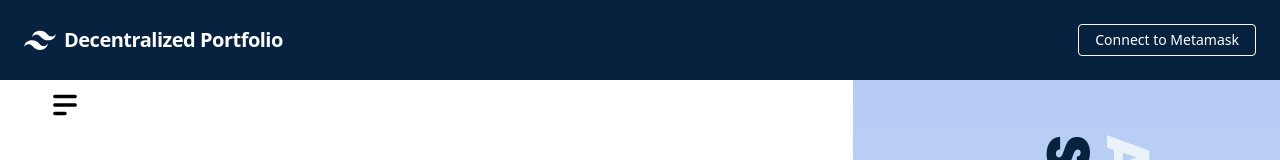
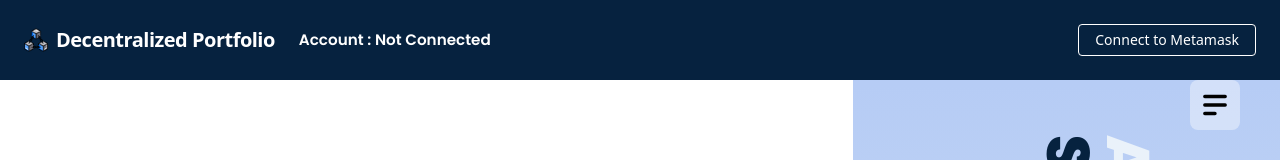
Before and after one commit to akash-kumar-saw/DecentralizedPortfolio, a React (Vite) app in the folder client/: page / in a window 1280 px wide. Shown: the top 160 px of the page. Built offline with nearby package versions, Linux system fonts and the light colour scheme; a web font is replaced by a local one.

Commit message:
Updated clinet/src/layouts/Navbar,Wallet.jsx

```diff
--- a/client/src/layouts/Navbar.jsx
+++ b/client/src/layouts/Navbar.jsx
@@ -37,7 +37,7 @@ const Navbar = () => {
   return (
     <div className="w-full flex justify-center">
       <div
-        className="sm:cursor-pointer fixed top-20 left-10 z-[999] rounded-lg bg-white/40 p-2"
+        className="sm:cursor-pointer fixed top-20 right-10 z-[999] rounded-lg bg-white/40 p-2"
         onClick={() => setShowMenu(!showMenu)}
       >
         <HiMenuAlt2 size={34} />
--- a/client/src/layouts/Wallet.jsx
+++ b/client/src/layouts/Wallet.jsx
@@ -1,9 +1,11 @@
 import {useState} from "react";
 import ABI from "../ABI.json";
 import { ethers } from 'ethers';
+import blockchain from '../assets/blockchain.png';
 
 const Wallet =({saveState})=>{
       const [connected,setConnected]=useState(true);
+      const [accountAddress, setAccountAddress] = useState("");
       const isAndroid = /android/i.test(navigator.userAgent);
 
       const connectWallet =async()=>{
@@ -11,11 +13,12 @@ const Wallet =({saveState})=>{
           const contractAddress = "0x258F818f774486B9f24a23e8F8a3805e71B4D02A";
           if (window.ethereum) {
             const provider = new ethers.providers.Web3Provider(window.ethereum);
-            await provider.send("eth_requestAccounts", []);
+            const accounts = await provider.send("eth_requestAccounts", []);
 
             const contract = new ethers.Contract(contractAddress, ABI, provider);
 
             setConnected(false);
+            setAccountAddress(accounts[0]);
             saveState({web3:provider,contract:contract});
           } else {
             console.error('No Ethereum provider found');
@@ -29,12 +32,12 @@ const Wallet =({saveState})=>{
       <>
         <nav className="flex items-center justify-between flex-wrap bg-dark_primary p-6">
           <div className="flex items-center flex-shrink-0 text-white mr-6">
-        <svg className="fill-current h-8 w-8 mr-2" width="54" height="54" viewBox="0 0 54 54" xmlns="http://www.w3.org/2000/svg"><path d="M13.5 22.1c1.8-7.2 6.3-10.8 13.5-10.8 10.8 0 12.15 8.1 17.55 9.45 3.6.9 6.75-.45 9.45-4.05-1.8 7.2-6.3 10.8-13.5 10.8-10.8 0-12.15-8.1-17.55-9.45-3.6-.9-6.75.45-9.45 4.05zM0 38.3c1.8-7.2 6.3-10.8 13.5-10.8 10.8 0 12.15 8.1 17.55 9.45 3.6.9 6.75-.45 9.45-4.05-1.8 7.2-6.3 10.8-13.5 10.8-10.8 0-12.15-8.1-17.55-9.45-3.6-.9-6.75.45-9.45 4.05z"/></svg>
+            <img src={blockchain} alt="..." className="w-8 pr-2"/>
             <span className="font-semibold text-xl text-white tracking-tight">Decentralized Portfolio</span>
           </div>
           <div className="w-full block flex-grow lg:flex lg:items-center lg:w-auto">
-        <div className="text-sm lg:flex-grow">
-
+            <div className="text-sm lg:flex-grow" >
+              <p className="font-semibold text-x text-white">Account : {connected ? "Not Connected" : accountAddress}</p>
             </div>
             <div>
               {isAndroid  ? <a href="https://metamask.app.link/dapp/sriche.netlify.app/" className="inline-block text-sm px-4 py-2 leading-none border rounded text-white border-white hover:border-transparent hover:text-dark_primary hover:bg-white mt-4 lg:mt-0">FOR SMARTPHONE USERS </a> :
```
Lines whose indentation alone changed are shown as unchanged.
